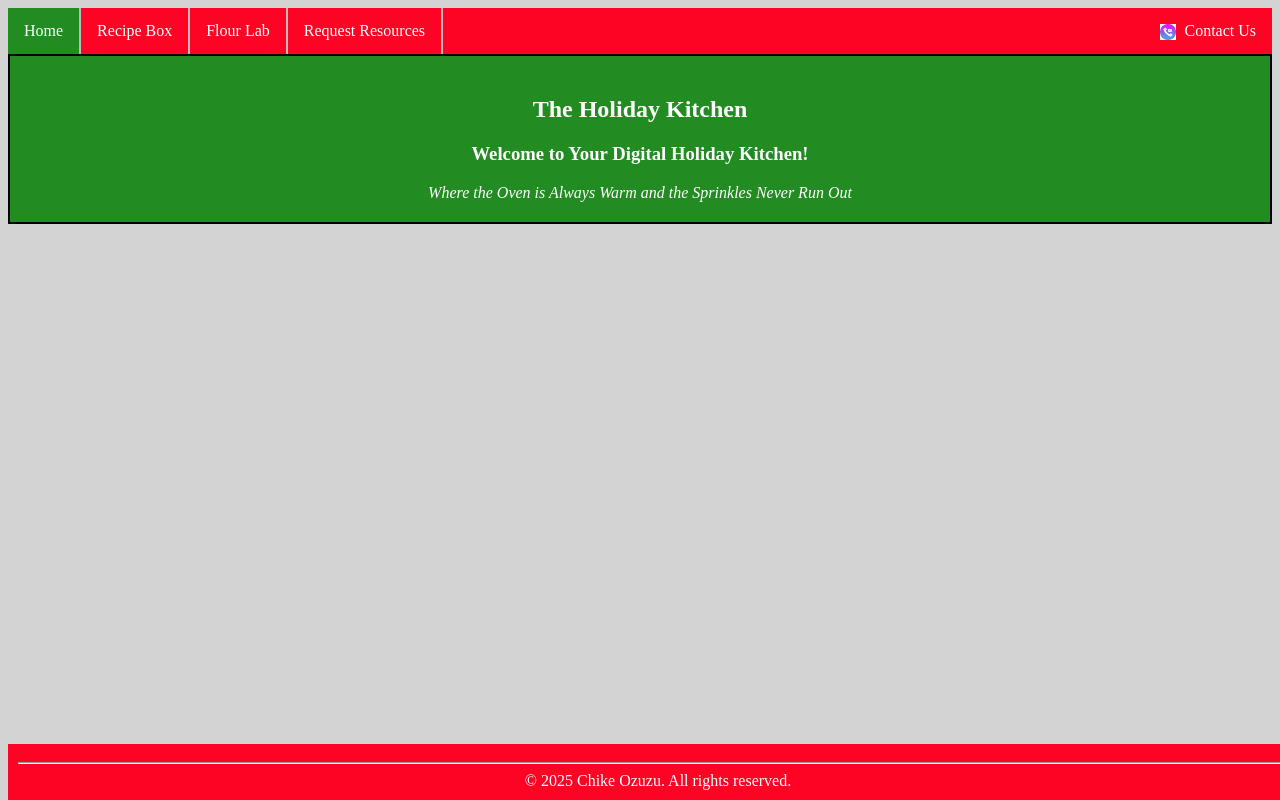
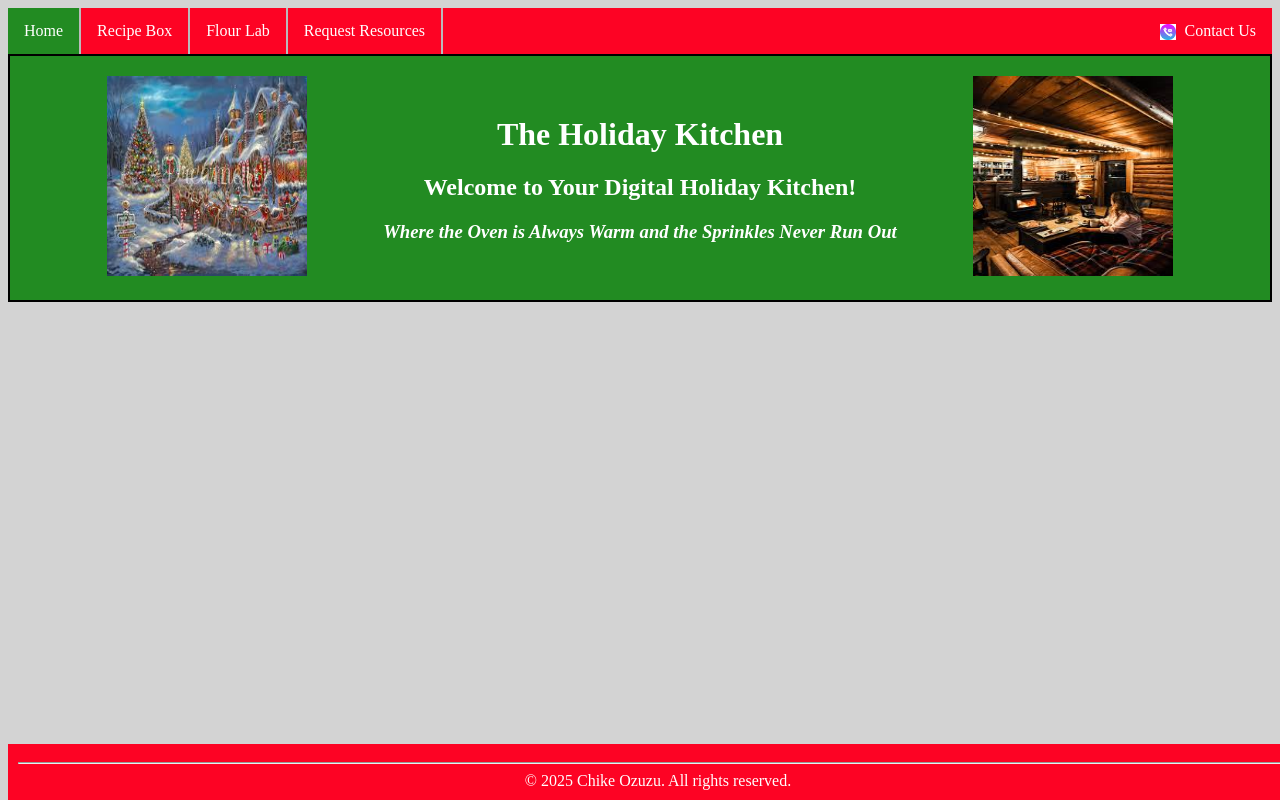
Before and after one commit to chikeozuzu/SBA307, a plain HTML site: page pages/index.html in a window 1280 px wide. Drawn offline with Linux system fonts and the light colour scheme.

Commit message:
Added images and alignment to  the header of the index page of the Holiday Kitchen project

```diff
--- a/pages/index.html
+++ b/pages/index.html
@@ -21,10 +21,18 @@
                 </a></li>
         </ul>
     </nav>
-    <div id="header">
-        <h2>The Holiday Kitchen</h2>
-        <h3>Welcome to Your Digital Holiday Kitchen!</h3>
-        <i>Where the Oven is Always Warm and the Sprinkles Never Run Out</i>
+    <div class="header">
+        <div id="img-1">
+            <img src="../Images/north-pole.jpg" alt="North Pole Image" class="header-image" />
+        </div>
+        <div>
+            <h1>The Holiday Kitchen</h1>
+            <h2>Welcome to Your Digital Holiday Kitchen!</h2>
+            <h3><i>Where the Oven is Always Warm and the Sprinkles Never Run Out</i></h3>
+        </div>
+        <div id="img-2">
+            <img src="../Images/cozy-cabin.jpg" alt="Cozy Cabin Image" class="header-image" />
+        </div>
     </div>
     <div>
 
--- a/styles/styles.css
+++ b/styles/styles.css
@@ -31,14 +31,17 @@ li a:hover:not(.active) {
 .active {
     background-color: forestgreen;
 }
+
 .contact-us {
     height: 1em;
     margin-right: 0.5em;
     vertical-align: bottom;
 }
-body{
+
+body {
     background-color: lightgray;
 }
+
 #footer {
     text-align: center;
     padding: 10px;
@@ -48,11 +51,27 @@ body{
     bottom: 0;
     width: 100%;
 }
+
 /* The below is the styling for the index/home pages of the SBA307 website. */
-#header {
+.header {
+    display: flex;
+    justify-content: space-evenly;
+    align-items: center;
     text-align: center;
     padding: 20px;
     background-color: forestgreen;
     color: white;
     border: 2px solid black;
 }
+
+.header-image {
+    height: 200px;
+    width: 200px;
+}
+#img-1{
+    flex-grow: 1;
+}
+
+#img-2{
+    flex-grow: 1;
+}
```
Lines whose indentation alone changed are shown as unchanged.
